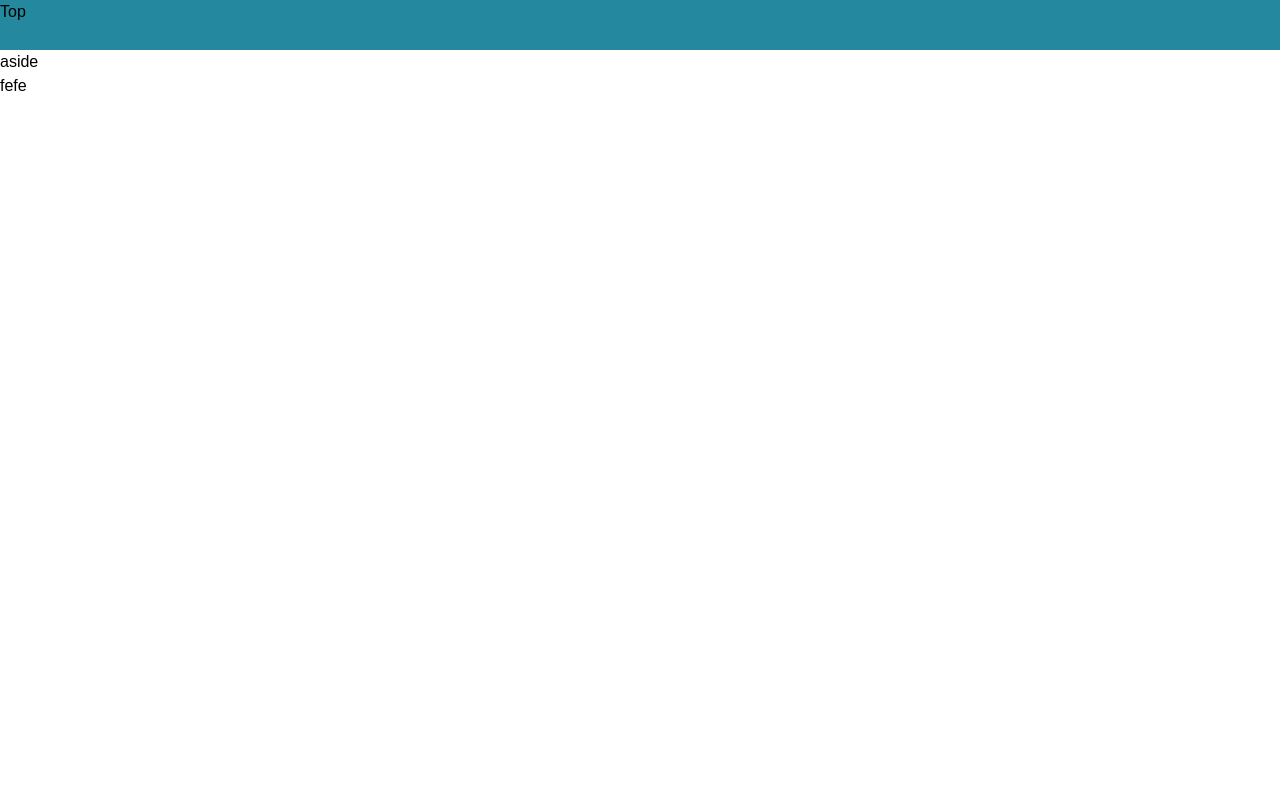
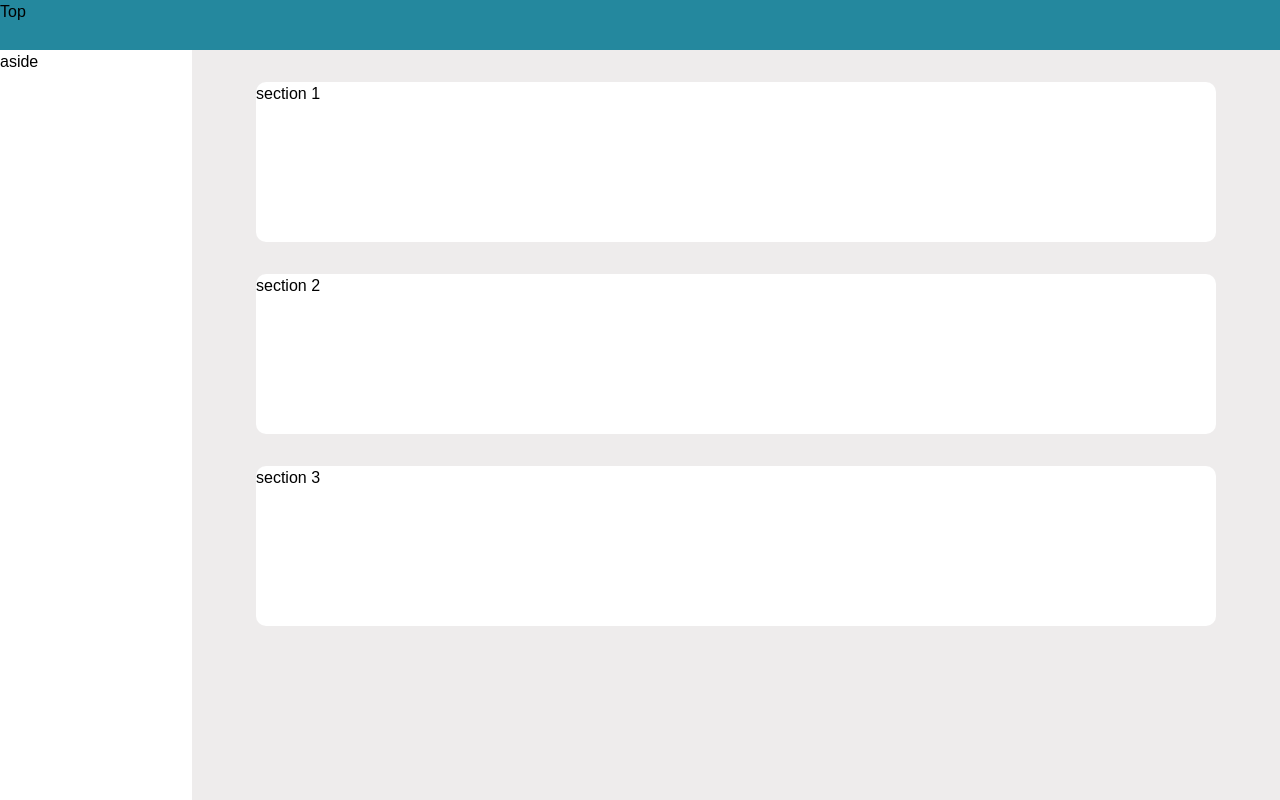
Before and after one commit to sig003/homework-pay, a Next.js app: page /charge/Charge in a window 1280 px wide. Built offline with nearby package versions, Linux system fonts and the light colour scheme.

Commit message:
modify main contents

```diff
--- a/package.json
+++ b/package.json
@@ -9,6 +9,10 @@
     "lint": "next lint"
   },
   "dependencies": {
+    "@emotion/react": "^11.9.3",
+    "@emotion/styled": "^11.9.3",
+    "@mui/icons-material": "^5.8.4",
+    "@mui/material": "^5.8.4",
     "babel-plugin-styled-components": "^2.0.7",
     "next": "12.1.6",
     "react": "18.2.0",
--- a/src/components/Layout/Layout.tsx
+++ b/src/components/Layout/Layout.tsx
@@ -15,15 +15,30 @@ const HeaderLayout = styled.div`
   height: 50px;
 `;
 
+const AsideSectionLayout = styled.div`
+  display: flex;
+`;
+
+const AsideLayout = styled.div`
+  width: 15%;
+  height: calc(100vh - 50px);
+`;
+
+const SectionLayout = styled.div`
+  width: 85%;
+  height: calc(100vh - 50px);
+  background-color: hsl(0, 6%, 93%);
+`;
+
 export default function Layout({ children }: ChildrenProps) {
   return (
     <>
       <LayoutWrapper>
         <HeaderLayout>Top</HeaderLayout>
-        <div>
-          <div>aside</div>
-          <div>{children}</div>
-        </div>
+        <AsideSectionLayout>
+          <AsideLayout>aside</AsideLayout>
+          <SectionLayout>{children}</SectionLayout>
+        </AsideSectionLayout>
       </LayoutWrapper>
     </>
   );
--- a/src/pages/charge/Charge.tsx
+++ b/src/pages/charge/Charge.tsx
@@ -1,7 +1,31 @@
-export default function Charge() {
+import styled from 'styled-components';
+
+const ContentsWrapper = styled.div`
+  display: flex;
+  flex-direction: column;
+  gap: 2rem;
+  align-items: center;
+  justify-content: center;
+  padding: 2rem;
+`;
+
+const ContentBox = styled.div`
+  width: 60rem;
+  height: 10rem;
+  border-radius: 10px;
+  background-color: white;
+`;
+
+function Charge() {
   return (
     <>
-      <div>fefe</div>
+      <ContentsWrapper>
+        <ContentBox>section 1</ContentBox>
+        <ContentBox>section 2</ContentBox>
+        <ContentBox>section 3</ContentBox>
+      </ContentsWrapper>
     </>
   );
 }
+
+export default Charge;
```
Also changed, not shown: 2 other files (tests, documents, lock files or other folders).
